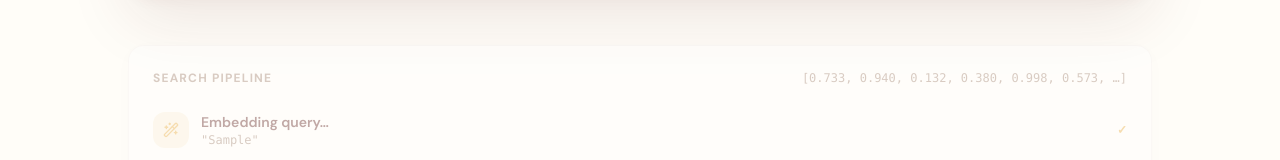
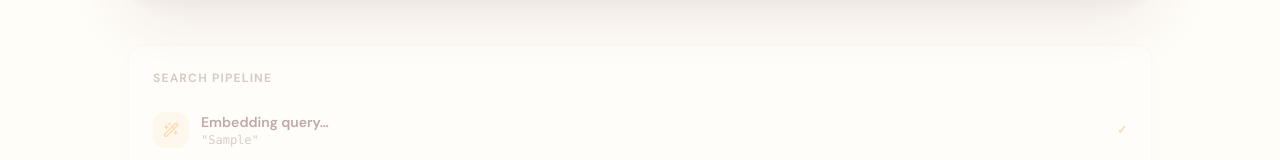
Before and after one commit to jigmee11/erdemplus-landing, a Next.js app: page /en in a window 1280 px wide. Both pictures are taken after typing "Sample" into the empty fields and a click on the button "Search scholarships". Shown: the part 3350-3510 px from the top of the page. Built offline with nearby package versions, Linux system fonts and the light colour scheme.

Commit message:
Remove query vector preview from search pipeline UI

```diff
--- a/components/ScholarshipFinder.tsx
+++ b/components/ScholarshipFinder.tsx
@@ -1,6 +1,6 @@
 "use client";
 
-import { useMemo, useRef, useState } from "react";
+import { useRef, useState } from "react";
 import { motion, AnimatePresence, useInView } from "framer-motion";
 import {
   Sparkles,
@@ -437,16 +437,6 @@ export default function ScholarshipFinder({ dict }: { dict: Dict }) {
 
   const dbSize = SCHOLARSHIPS.length * 247 + 11; // pretend the DB is way larger
 
-  const queryVector = useMemo(() => {
-    const seed = (keyword + major + country) || "explore";
-    return Array.from({ length: 6 }, (_, i) => {
-      const v = Math.abs(
-        Math.sin((seed.charCodeAt(i % seed.length) + 1) * (i + 1)),
-      );
-      return v.toFixed(3);
-    });
-  }, [keyword, major, country]);
-
   const runSearch = async () => {
     if (stage !== "idle" && stage !== "results") return;
     setStage("embedding");
@@ -691,18 +681,12 @@ export default function ScholarshipFinder({ dict }: { dict: Dict }) {
                   boxShadow: "0 4px 20px rgba(92,31,31,0.05)",
                 }}
               >
-                <div className="flex items-center justify-between mb-4">
+                <div className="mb-4">
                   <p
                     className="text-xs font-bold uppercase tracking-[0.1em]"
                     style={{ color: "#9B7B6B" }}
                   >
                     {t.pipelineLabel}
-                  </p>
-                  <p
-                    className="text-xs font-mono"
-                    style={{ color: "#9B7B6B" }}
-                  >
-                    [{queryVector.join(", ")}, …]
                   </p>
                 </div>
                 <StageLine
```
